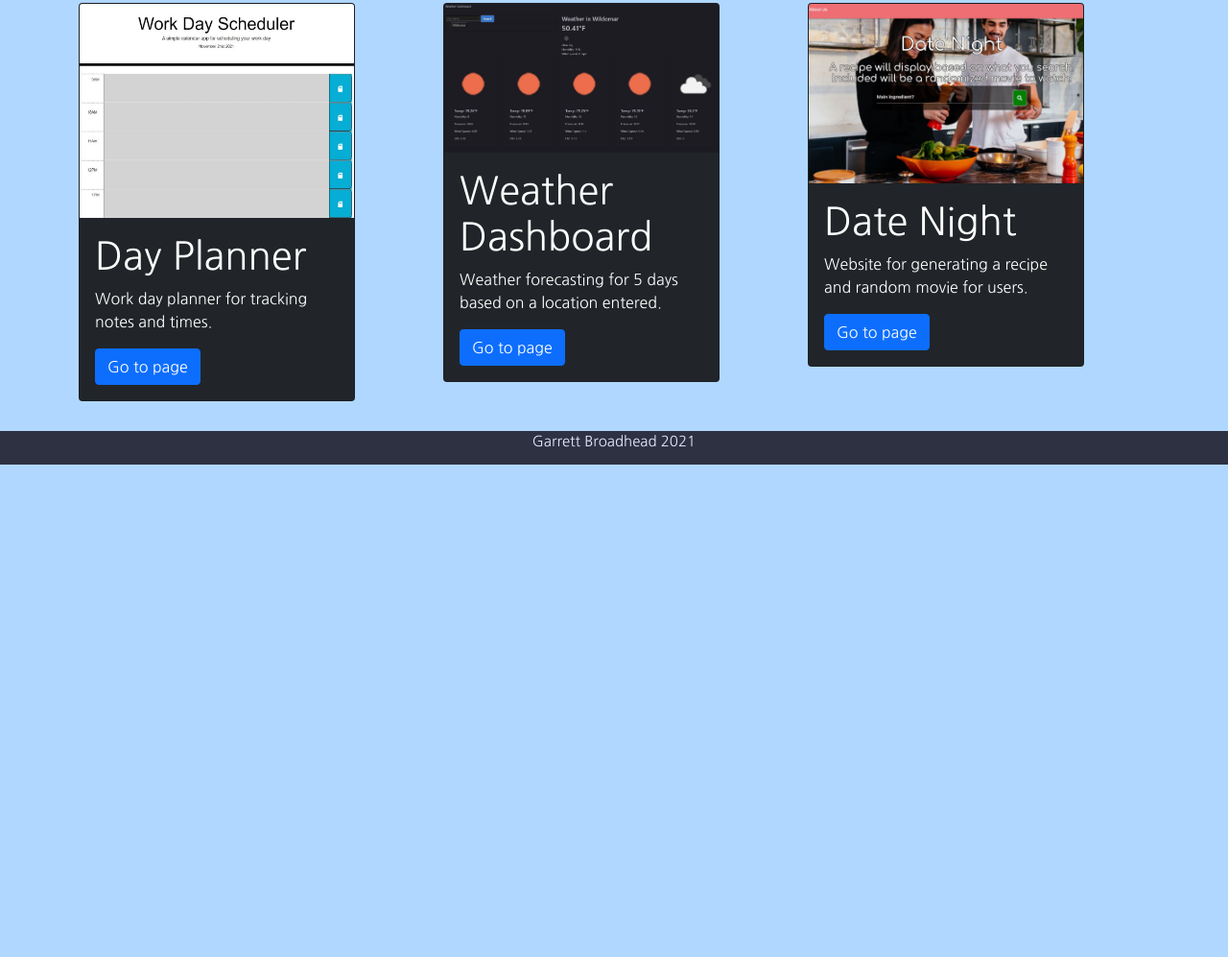
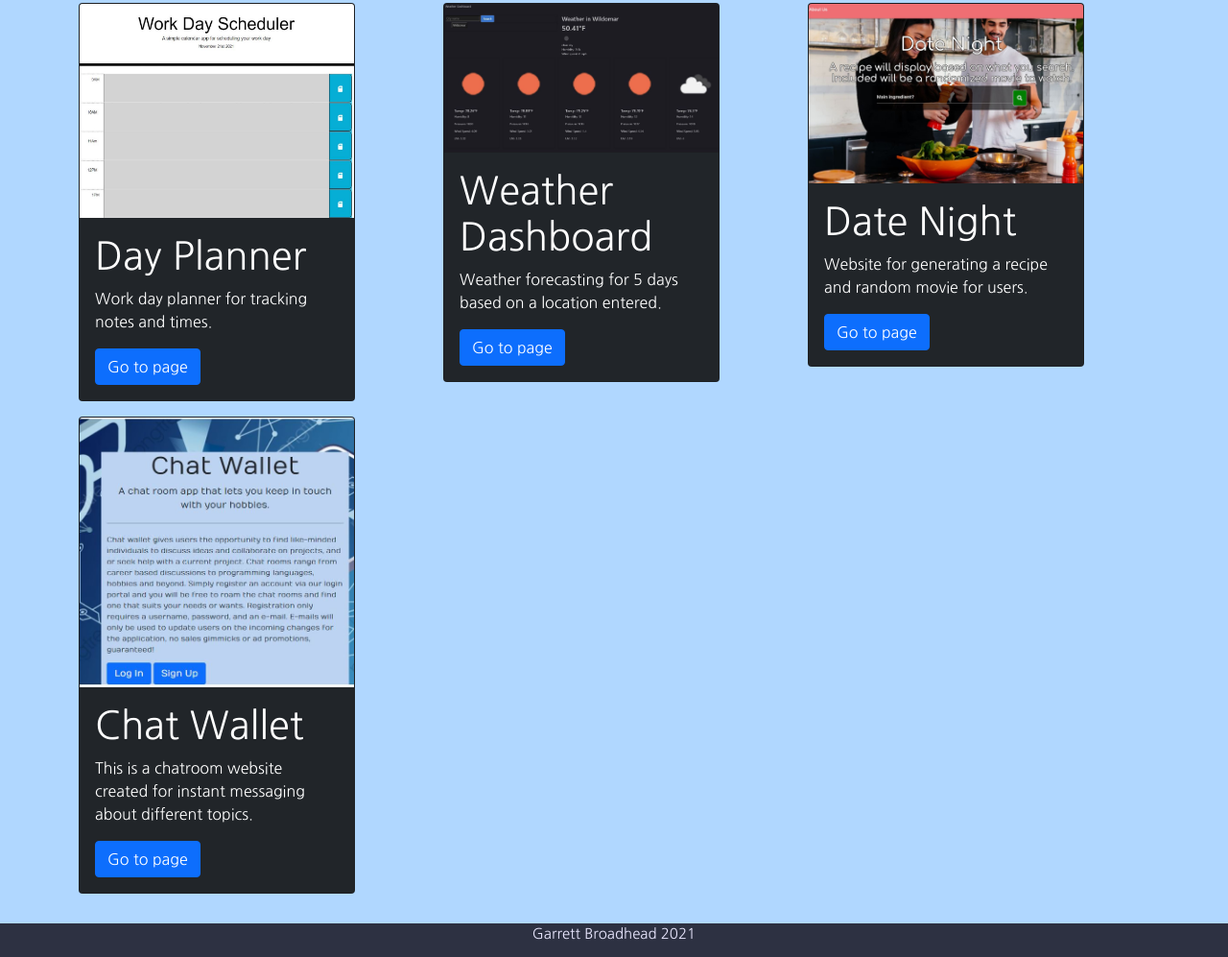
Before and after one commit to g-broadhead/myPortfolio, a plain HTML site: page portfolio.html in a window 1280 px wide. Shown: the part 535-1532 px from the top of the page at 96% size. Before the commit the page ends 1019 px from the top, so only its background shows below. Drawn offline with nearby package versions, Linux system fonts and the light colour scheme.

Commit message:
portfolio updated

```diff
--- a/portfolio.html
+++ b/portfolio.html
@@ -106,6 +106,19 @@
             </div>
           </div>
         </div>
+        <div class="row">
+          <div class="col">
+            <div class="card text-white bg-dark mb-3" style="width: 18rem; color: black;">
+              <img src="assets\images\chatWallet.JPG"
+                class="card-img-top" alt="Chat">
+              <div class="card-body">
+                <h1 class="card-title">Chat Wallet</h1>
+                <p class="card-text"> This is a chatroom website created for instant messaging about different topics.
+                </p>
+                <a href="https://chat-wallet.herokuapp.com/" class="btn btn-primary">Go to page</a>
+              </div>
+            </div>
+          </div>
         </div>
       </div>
     </main>
```
Also changed, not shown: assets/images/chatWallet.JPG (added).
